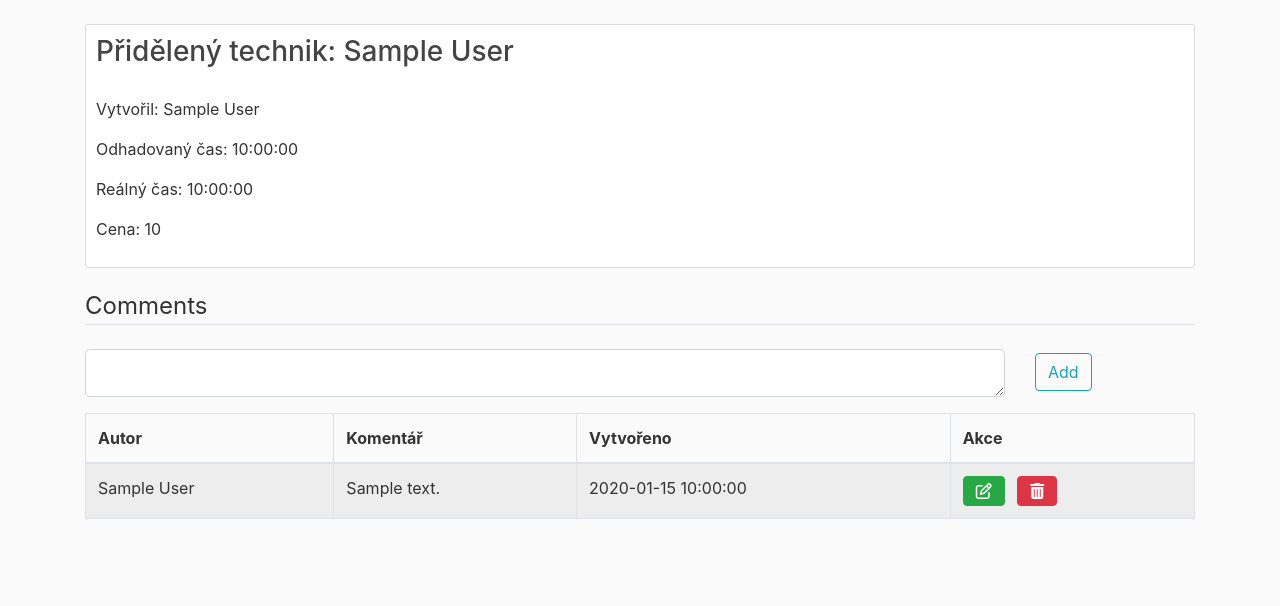
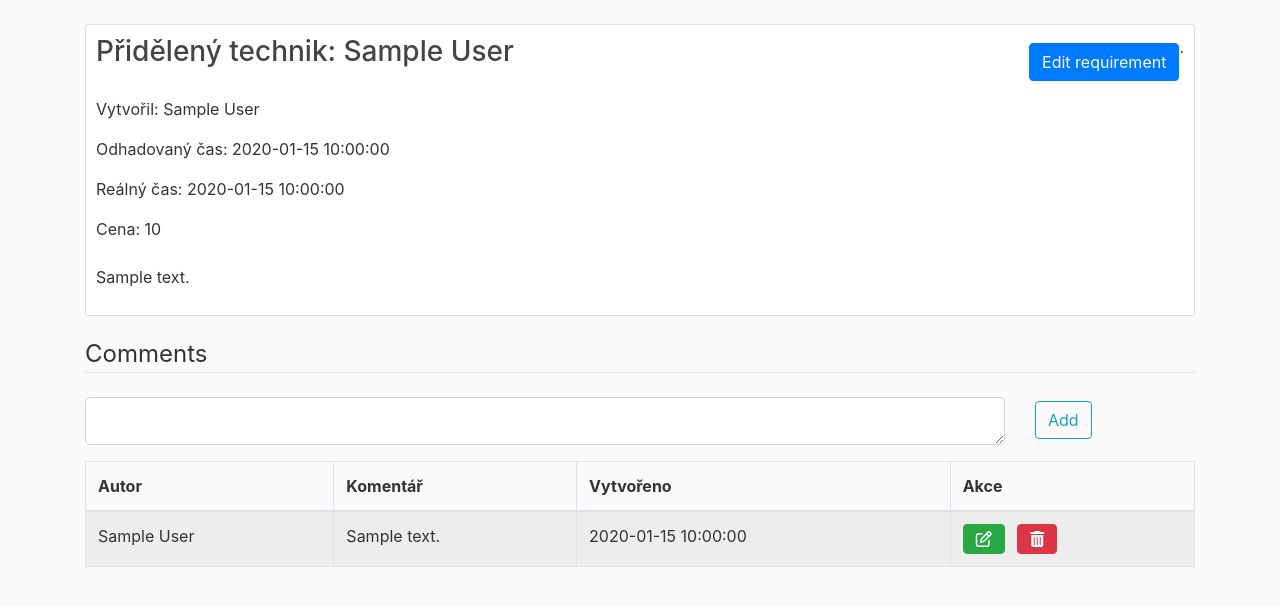
Before and after one commit to xvigo/IIS-project-2022, a Flask app: page /tickets/1/requirements/1 in a window 1280 px wide. Shown: the part 56-662 px from the top of the page. Run offline with Flask 3, Linux system fonts and the light colour scheme; a user stored in the database is signed in; tables that the repository leaves empty hold one stand-in row (values such as "Sample post"); some libraries are stand-ins or nearby versions.

Commit message:
implemented service requirements

```diff
--- a/TownIssues/models.py
+++ b/TownIssues/models.py
@@ -97,8 +97,8 @@ class ServiceRequirement(db.Model):
     id = db.Column('id_service_requirement', db.Integer, primary_key=True)
     content = db.Column(db.Text, nullable=False)
     is_finished = db.Column(db.Boolean, nullable=False, default=False)
-    estimated_time = db.Column(db.Time, nullable=True)
-    real_time = db.Column(db.Time, nullable=True)
+    estimated_time = db.Column(db.TIMESTAMP, nullable=True)
+    real_time = db.Column(db.TIMESTAMP, nullable=True)
     price = db.Column(db.Integer, nullable=True)
     created_at = db.Column(db.TIMESTAMP, nullable=False, default=datetime.datetime.now().strftime("%Y-%m-%d %H:%M:%S"))
 
--- a/TownIssues/service_requirements/forms.py
+++ b/TownIssues/service_requirements/forms.py
@@ -1,22 +1,35 @@
+from time import strftime
+
 from flask_wtf import FlaskForm
-from wtforms import StringField, TextAreaField, IntegerField, SubmitField, MultipleFileField, SelectField, BooleanField, \
-    TimeField
+from wtforms import StringField, TextAreaField, IntegerField, SubmitField, SelectField, BooleanField,  DateField
 from wtforms.validators import DataRequired, NumberRange
 from flask_wtf.file import FileField, FileAllowed
+from datetime import datetime
 
 
 class AddRequirementForm(FlaskForm):
     content = TextAreaField('Description', validators=[DataRequired()])
+    technician = SelectField(u'Technician', validators=[DataRequired()])
     submit = SubmitField('Create Requirement')
-    technician = SelectField(u'Technician')
 
 
 class UpdateRequirementForm(FlaskForm):
     content = TextAreaField('Description')
-    estimated_time = TimeField('Estimated Time')
-    real_time = TimeField('Real Time')
-    price = IntegerField('Price', validators=[DataRequired(), NumberRange(min=1, message="Please enter a valid price.")])
+    estimated_time = DateField('Estimated Time')
+    real_time = DateField('Real Time')
+    price = IntegerField('Price')
     submit = SubmitField('Update requirement')
+
+    def validate_on_submit(self):
+        result = super(UpdateRequirementForm, self).validate()
+        if self.estimated_time.data and self.estimated_time.data < datetime.date(datetime.today()):
+            return False
+        elif self.real_time.data and self.real_time.data < datetime.date(datetime.today()):
+            return False
+        elif self.price.data is None or self.price.data >= 0:
+            return result
+        else:
+            return False
 
     def prefill(self, requirement):
         self.content.data = requirement.content
--- a/TownIssues/service_requirements/routes.py
+++ b/TownIssues/service_requirements/routes.py
@@ -5,7 +5,8 @@ from TownIssues.service_requirements.forms import AddRequirementForm, UpdateRequ
     RequirementEditCommentForm
 from TownIssues.models import Ticket, ServiceRequirement, Technician, RequirementComment
 from TownIssues import db
-from TownIssues.service_requirements.repository import db_add_requirement_from_form, db_update_requirement_from_form
+from TownIssues.service_requirements.repository import db_add_requirement_from_form, db_update_requirement_from_form, \
+    db_delete_requirement
 from TownIssues.users.utils import check_permissions, has_permissions
 
 service_requirements = Blueprint('service_requirements', __name__)
@@ -33,19 +34,21 @@ def add_requirement(ticket_id):
     return render_template('add_requirement.html', title='Add requirement', form=form, legend='Create New Requirement')
 
 
-# Update ticket
+# Requirement detail
 @service_requirements.route("/tickets/<int:ticket_id>/requirements/<int:requirement_id>", methods=['GET', 'POST'])
 @login_required
 def requirement_detail(requirement_id, ticket_id):
-
     add_comment_form = RequirementCommentForm()
     edit_comment_form = RequirementEditCommentForm()
     requirement = ServiceRequirement.query.get_or_404(requirement_id)
     ticket = Ticket.query.get_or_404(ticket_id)
 
-    if request.method == 'POST' and add_comment_form.validate_on_submit() and current_user.role in ['admin', 'technician']:
+    if request.method == 'POST' and add_comment_form.validate_on_submit() and current_user.role in ['admin',
+                                                                                                    'technician',
+                                                                                                    'manager']:  # TODO zmenit na technicain
 
-        comment = RequirementComment(content=add_comment_form.content.data, requirement=requirement, id_technician=current_user.id)
+        comment = RequirementComment(content=add_comment_form.content.data, requirement=requirement,
+                                     id_technician=current_user.id)
         db.session.add(comment)
         db.session.commit()
         flash('Comment added succesfully.', 'success')
@@ -58,61 +61,48 @@ def requirement_detail(requirement_id, ticket_id):
 
     return render_template('requirement_detail.html', requirement=requirement, has_permissions=has_permissions,
                            title='Update requirement', legend='Update requirement', add_comment_form=add_comment_form,
-                           edit_comment_form=edit_comment_form,)
+                           edit_comment_form=edit_comment_form, ticket=ticket)
 
 
-# Delete ticket
-@service_requirements.route("/tickets/<int:ticket_id>/delete", methods=['POST'])
+# Update requirement
+@service_requirements.route("/tickets/<int:ticket_id>/requirements/<int:requirement_id>/update",
+                            methods=['GET', 'POST'])
 @login_required
-def delete_ticket(ticket_id):
-    ticket = db_get_ticket_or_404(ticket_id)
-    check_permissions(allowed_roles=['resident', 'admin'], allowed_user=ticket.author.user)
+def update_requirement(requirement_id, ticket_id):
+    requirement = ServiceRequirement.query.get_or_404(requirement_id)
+    ticket = Ticket.query.get_or_404(ticket_id)
+    check_permissions(allowed_roles=['manager', 'admin'])  # TODO Zmenit na technician (asi)
 
-    db_delete_ticket(ticket)
-    return redirect(url_for('main.home'))
+    form = UpdateRequirementForm()
+    if request.method == 'GET':
+        form.prefill(requirement)
+
+    elif form.validate_on_submit():
+        db_update_requirement_from_form(requirement, form)
+        flash('Requirement updated successfully.', 'success')
+        return redirect(url_for('tickets.ticket_detail'))
+
+    return render_template('update_requirement.html', title='Update Requirement', requirement=requirement, ticket=ticket,
+                           form=form, legend='Update Requirement')
 
 
-# Detail of ticket
-@service_requirements.route("/tickets/<int:ticket_id>", methods=['GET', 'POST'])
-@login_required
-def ticket_detail(ticket_id):
-    ticket = db_get_ticket_or_404(ticket_id)
-
-    add_comment_form = CommentForm()
-    edit_comment_form = EditCommentForm()
-
-    if request.method == 'POST' and add_comment_form.validate_on_submit() and current_user.role == 'manager':
-
-        comment = TicketComment(content=add_comment_form.content.data, ticket=ticket, author=current_user.manager)
-        db.session.add(comment)
-        db.session.commit()
-        flash('Comment added succesfully.', 'success')
-
-    elif request.method == 'POST' and edit_comment_form.validate_on_submit():
-        comment = TicketComment.query.get_or_404(edit_comment_form.edit_id.data)
-        comment.content = edit_comment_form.edit_content.data
-        db.session.commit()
-        flash('Comment updated succesfully.', 'success')
-
-    return render_template('ticket_detail.html', title='Account', ticket=ticket, has_permissions=has_permissions,
-                           add_comment_form=add_comment_form, edit_comment_form=edit_comment_form,
-                           legend='Ticket Details')
-
-
-@service_requirements.route("/tickets")
-@login_required
-def tickets_list():
-    check_permissions(banned_roles=['technician'])
-    page = request.args.get('page', 1, type=int)
-    tickets = Ticket.query.order_by(Ticket.created_at.desc()).paginate(page=page, per_page=50)
-    return render_template('tickets_list.html', tickets=tickets)
-
-
-@service_requirements.route("/delete_ticket_comment/<int:comment_id>", methods=['POST'])
+@service_requirements.route("/delete_requirement_comment/<int:comment_id>",
+                            methods=['POST'])
 @login_required
 def delete_comment(comment_id):
-    comment = TicketComment.query.get_or_404(comment_id)
-    check_permissions(allowed_roles=['manager', 'admin'], allowed_user=comment.author.user)
+    comment = RequirementComment.query.get_or_404(comment_id)
+    check_permissions(allowed_roles=['manager', 'technician', 'admin'])
     db.session.delete(comment)
     db.session.commit()
     return redirect(url_for("tickets.tickets_list"))
+
+
+@service_requirements.route("/delete_ticket_requirement/<int:requirement_id>",
+                            methods=['POST'])
+@login_required
+def delete_requirement(requirement_id):
+    requirement = ServiceRequirement.query.get_or_404(requirement_id)
+    check_permissions(allowed_roles=['manager', 'technician', 'admin'])
+    db.session.delete(requirement)
+    db.session.commit()
+    return redirect(url_for("tickets.tickets_list"))
--- a/TownIssues/static/main.css
+++ b/TownIssues/static/main.css
@@ -140,7 +140,7 @@ body {
 }
 
 .status{
-  font-size: 2rem;
+  font-size: 2.5rem;
 }
 
 .failure{
--- a/TownIssues/templates/requirement_detail.html
+++ b/TownIssues/templates/requirement_detail.html
@@ -8,12 +8,17 @@
             <p class="article-content">Odhadovaný čas: {{ requirement.estimated_time }}</p>
             <p class="article-content">Reálný čas: {{ requirement.real_time }}</p>
             <p class="article-content">Cena: {{ requirement.price }} </p>
+            <p class="mt-4"> {{ requirement.content }} </p>
+
           </div>
         </div>
+        <a class="btn btn-primary mb-2 mt-2" type="Edit" href="/tickets/{{ ticket.id }}/requirements/{{ requirement.id }}/update">Edit requirement</a>.
     </article>
 
+
+
     {% if current_user.role in ['admin', 'manager'] %} <!-- TODO zmenit na technician -->
-    <div class="ticket_detail_blocks" id="comments_block">
+    <div class="requirement_detail_blocks" id="comments_block">
         <div>
           <form method="POST" action="">
             {{ add_comment_form.hidden_tag()}}
@@ -46,7 +51,7 @@
     </thead>
     <tbody>
     {% for comment in requirement.comments %}
-     <tr>
+     <tr id="comment_{{ comment.id }}">
         <td>{{comment.author.user.name}} {{comment.author.user.surname}}</td>
         <td>{{comment.content}}</td>
         <td>{{comment.created_at}}</td>
@@ -64,4 +69,68 @@
     {% endfor %}
     </tbody>
     </table>
+
+    <div class="modal fade" id="deleteCommentModal" tabindex="-1" role="dialog" aria-labelledby="deleteCommentModalLabel" aria-hidden="true">
+      <div class="modal-dialog" role="document">
+        <div class="modal-content">
+          <div class="modal-header">
+            <h5 class="modal-title" id="deleteCommentModalLabel">Delete Comment</h5>
+            <button type="button" class="close" data-dismiss="modal" aria-label="Close">
+              <span aria-hidden="true">&times;</span>
+            </button>
+          </div>
+          <div class="modal-body">
+              <p>Do you really want to delete your comment?</p>
+            </div>
+          <div class="modal-footer">
+            <button type="button" class="btn btn-secondary" data-dismiss="modal">Cancel</button>
+            <button id="delete_btn_modal" type="button" class="btn btn-danger" data-dismiss="modal" onclick="">Delete</button>
+          </div>
+        </div>
+      </div>
+    </div>
+
+
+    <div class="modal fade" id="editCommentModal" tabindex="-1" role="dialog" aria-labelledby="editCommentModalLabel" aria-hidden="true">
+      <div class="modal-dialog" role="document">
+        <div class="modal-content">
+          <div class="modal-header">
+            <h5 class="modal-title" id="editCommentModalLabel">Edit Comment</h5>
+            <button type="button" class="close" data-dismiss="modal" aria-label="Close">
+              <span aria-hidden="true">&times;</span>
+            </button>
+          </div>
+            <form method="POST" action="">
+              {{ edit_comment_form.hidden_tag()}}
+              <div class="modal-body">
+                {{ edit_comment_form.edit_id(type="hidden", class="form-control-lg form-control") }}
+                {{ edit_comment_form.edit_content(class="form-control-lg form-control", rows="1") }}
+              </div>
+              <div class="modal-footer">
+                <button type="button" class="btn btn-secondary" data-dismiss="modal">Cancel</button>
+                {{ edit_comment_form.edit_submit(class="btn btn-outline-info") }}
+              </div>
+            </form>
+        </div>
+      </div>
+    </div>
+
+    <script>
+        function deleteComment(commentId) {
+          const comment = document.getElementById(`comment_${commentId}`);
+          fetch(`/delete_requirement_comment/${commentId}`, { method: "POST" });
+          comment.remove()
+        }
+
+        function configureModal(commentId) {
+          let deleteBtn = document.getElementById("delete_btn_modal");
+          deleteBtn.setAttribute("onclick", `deleteComment(${commentId})`)
+        }
+
+        function loadEditComment(commentId) {
+          document.getElementById("modal_edit_comment_id").setAttribute("value", commentId);
+          const comment_content = document.getElementById(`comment_${commentId}_content`).innerHTML.trim();
+          document.getElementById("modal_edit_comment_content").innerHTML = comment_content;
+        }
+    </script>
 {% endblock content %}
--- a/database.sql
+++ b/database.sql
@@ -60,8 +60,8 @@ CREATE TABLE service_requirement(
 
     content TEXT NOT NULL,
     is_finished BOOLEAN,
-    estimated_time INTERVAL,
-    real_time INTERVAL,
+    estimated_time DATE,
+    real_time DATE,
     price INT,
        created_at TIMESTAMP NOT NULL,
 
```
Also changed, not shown: TownIssues/service_requirements/repository.py (+2 -8 lines), TownIssues/templates/ticket_detail.html (+38 -8 lines), TownIssues/templates/update_requirement.html (+8 -30 lines).
